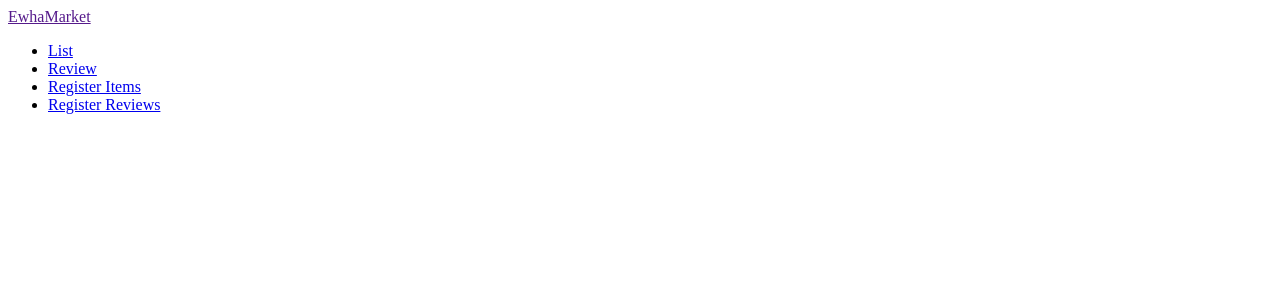
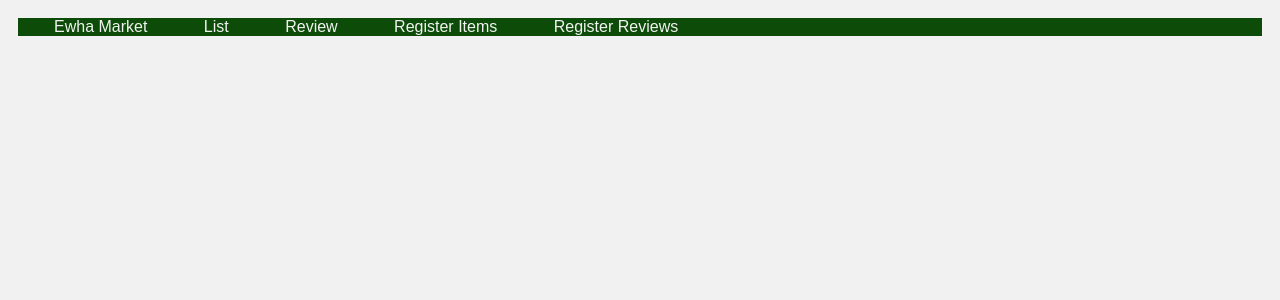
Before and after one commit to Rosieyang01/dlkdlk, a Flask app: page / in a window 1280 px wide. Shown: the top 300 px of the page. Run offline with Flask 3, Linux system fonts and the light colour scheme.

Commit message:
css 포함

```diff
--- a/static/style.css
+++ b/static/style.css
@@ -0,0 +1,60 @@
+/* Global styles */
+* {
+    box-sizing: border-box;
+}
+
+body {
+    font-family: Arial;
+    padding: 10px;
+    background: #f1f1f1;
+}
+
+/* Style the top navigation bar */
+.navbar {
+    overflow: hidden;
+    background-color: #0d4b09;
+    display: flex;
+    justify-content: flex-start; /* 왼쪽부터 정렬 */
+    align-items: center;
+    padding: 0 20px;
+}
+
+/* Style the topnav links */
+.navbar__logo {
+    margin-right: 20px; /* 로고와 링크 사이 간격 조절 */
+}
+
+.navbar__menu {
+    list-style-type: none;
+    padding: 0;
+    margin: 0;
+}
+
+.navbar__menu li {
+    display: inline;
+    margin-right: 20px; /* 각 링크 사이 간격 조절 */
+}
+
+.navbar__menu li:last-child {
+    margin-right: 0; /* 마지막 링크 오른쪽 간격 제거 */
+}
+
+.navbar__menu li a {
+    color: #f2f2f2;
+    text-decoration: none;
+    padding: 14px 16px;
+}
+
+/* Change color on hover */
+.navbar__menu li a:hover {
+    background-color: #ddd;
+    color: black;
+}
+
+/* Responsive layout - when the screen is less than 400px wide, make the navigation links stack on top of each other instead of next to each other */
+@media screen and (max-width: 400px) {
+    .navbar__menu li {
+        display: block;
+        margin: 10px 0;
+    }
+}
--- a/templates/index.html
+++ b/templates/index.html
@@ -9,16 +9,14 @@
 </head>
 <body>
     <nav class="navbar">
-        <div class="navbar__logo">
-            <a href="">EwhaMarket</a>
-        </div>
         <ul class="navbar__menu">
+            <li><a href="/">Ewha Market</a></li>
             <li><a href="/list">List</a></li>
             <li><a href="/review">Review</a></li>
             <li><a href="/reg_items">Register Items</a></li>
             <li><a href="/reg_reviews">Register Reviews</a></li>
         </ul>
-        <a href="#" class="navbar__toogleBtn">
+        <a href="#" class="navbar__toggleBtn">
             <i class="fas fa-bars"></i>
         </a>
     </nav>
```
